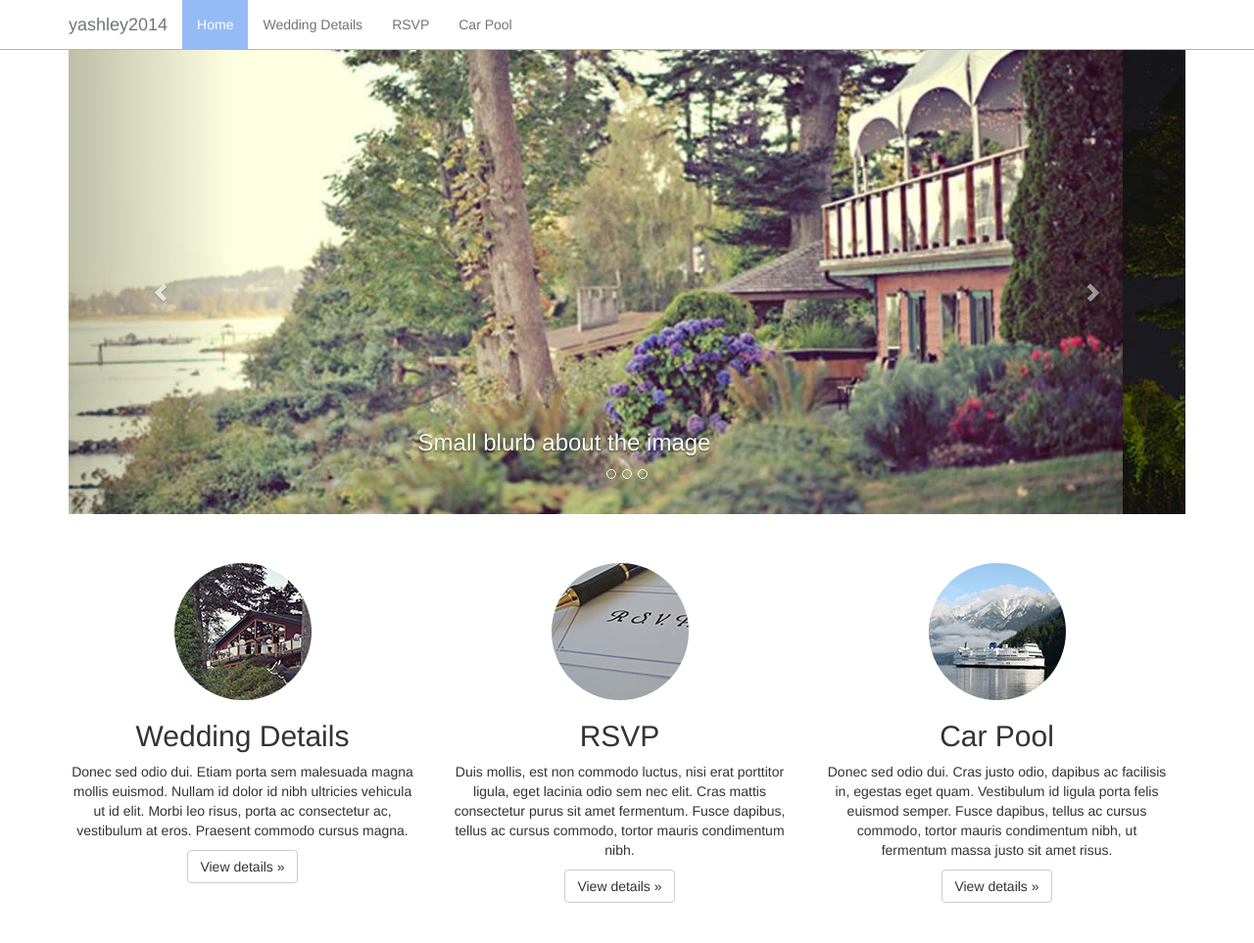
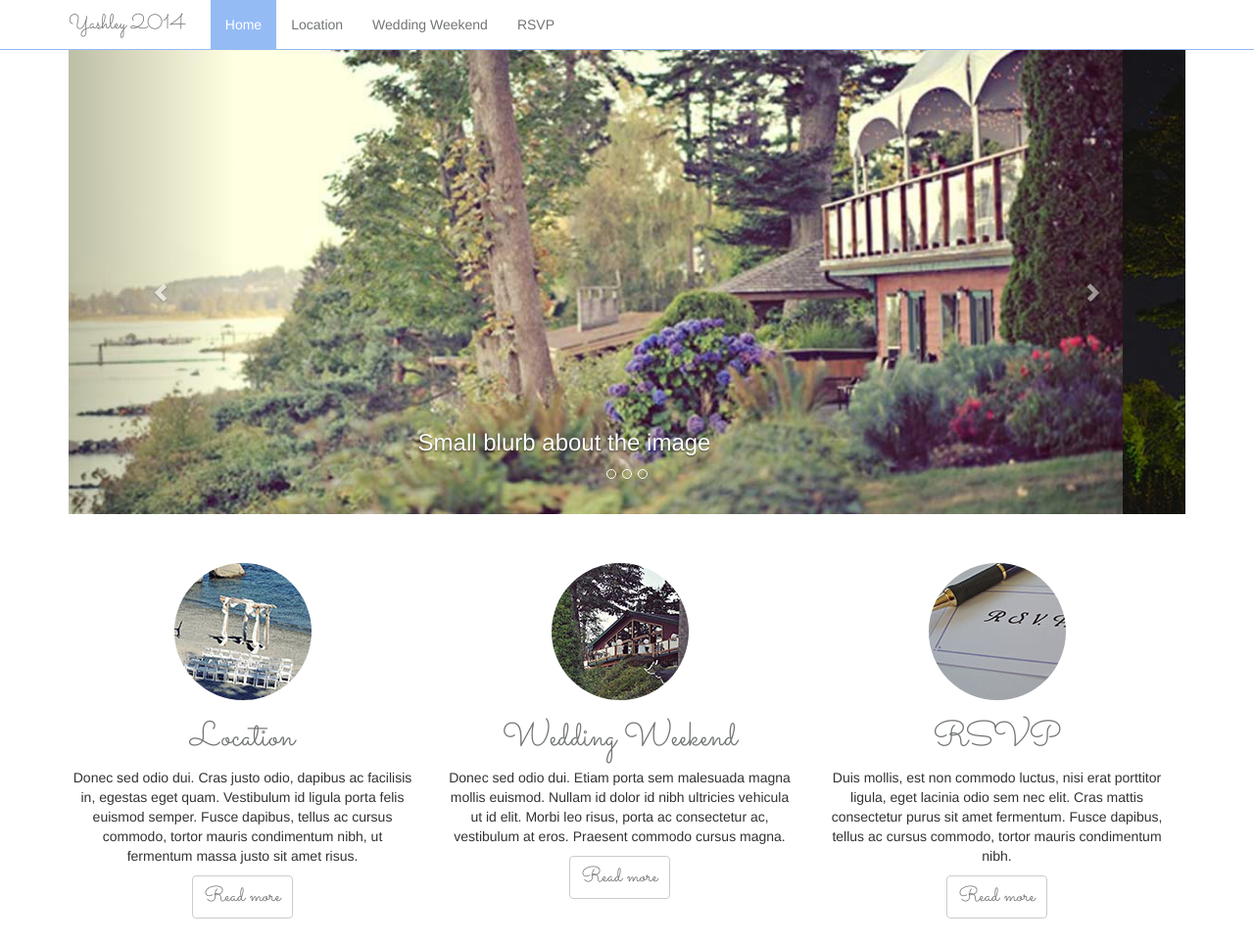
Before and after one commit to yashap/yashley2014, a plain HTML site: page index.html in a window 1280 px wide. Shown: the whole page at 98% size. Drawn offline with nearby package versions, Linux system fonts and the light colour scheme.

Commit message:
Added new fonts, styles.  Changed sub-pages

```diff
--- a/css/styles.css
+++ b/css/styles.css
@@ -3,16 +3,31 @@
 #727575 --> dark grey, text
 #a5a9a9 --> lighter grey, hover text
 #ffffff --> white
- */
+*/
 
 /* General body styles
 -------------------------------------------------- */
 body {
 	padding-top: 50px;
 }
+h2 {
+	font-family: 'Sacramento', cursive;
+	font-size: 2.5em;
+	color: #727575;
+}
+.btn-default {
+	font-family: 'Sacramento', cursive;
+	font-size: 1.5em;
+	color: #727575;
+}
 
 /* Navbar
 -------------------------------------------------- */
+a.navbar-brand {
+	font-family: 'Sacramento', cursive;
+	font-size: 1.5em;
+	padding-right: 25px;
+}
 .navbar-default {
 	background-color: #ffffff;
 	border-color: #95bbf5;
@@ -78,9 +93,9 @@ body {
 	}
 }
 
-/* Navbar
+
+/* Pad the edges of the mobile views a bit
 -------------------------------------------------- */
-/* Pad the edges of the mobile views a bit */
 .marketing {
 	padding: 50px 15px 15px 0;
 }
--- a/index.html
+++ b/index.html
@@ -1,6 +1,8 @@
 <!DOCTYPE html>
 <html lang="en">
 <head>
+	<!-- Google Web Fonts -->
+	<link href='http://fonts.googleapis.com/css?family=Sacramento' rel='stylesheet' type='text/css'>
 	<meta charset="UTF-8">
 	<meta name="viewport" content="width=device-width, initial-scale=1.0">
 	<meta name="description" content="Event info, online RSVP, and car pool organizing for our wedding at Dolphins Resort!">
@@ -25,16 +27,16 @@
 					<span class="icon-bar"></span>
 				</button>
 				<!-- site title -->
-				<a class="navbar-brand" href="index.html">yashley2014</a>
+				<a class="navbar-brand" href="index.html">Yashley 2014</a>
 			</div>
 			<!-- items to potentially collapse -->
 			<div class="collapse navbar-collapse">
 				<!-- Menu items -->
 				<ul class="nav navbar-nav">
 					<li class="active"><a href="index.html">Home</a></li>
-					<li><a href="details.html">Wedding Details</a></li>
-					<li><a href="rsvp.html">RSVP</a></li>
-					<li><a href="carpool.html">Car Pool</a></li>
+					<li><a href="details.html">Location</a></li>
+					<li><a href="rsvp.html">Wedding Weekend</a></li>
+					<li><a href="carpool.html">RSVP</a></li>
 				</ul>
 			</div><!--/.navbar-collapse -->
 		</div><!--/.container -->
@@ -81,22 +83,22 @@
 		<div class="marketing">
 			<div class="row">
 				<div class="col-md-4">
-					<img class="img-circle" style="width: 140px; height: 140px;" src="images/lodge_140x140.jpg">
-					<h2>Wedding Details</h2>
+					<img class="img-circle" style="width: 140px; height: 140px;" src="images/location_140x140.jpg">
+					<h2>Location</h2>
+					<p>Donec sed odio dui. Cras justo odio, dapibus ac facilisis in, egestas eget quam. Vestibulum id ligula porta felis euismod semper. Fusce dapibus, tellus ac cursus commodo, tortor mauris condimentum nibh, ut fermentum massa justo sit amet risus.</p>
+					<p><a class="btn btn-default" href="http://getbootstrap.com/examples/carousel/#" role="button">Read more</a></p>
+				</div><!-- /.col-lg-4 -->
+				<div class="col-md-4">
+					<img class="img-circle" style="width: 140px; height: 140px;" src="images/wedding_weekend_140x140.jpg">
+					<h2>Wedding Weekend</h2>
 					<p>Donec sed odio dui. Etiam porta sem malesuada magna mollis euismod. Nullam id dolor id nibh ultricies vehicula ut id elit. Morbi leo risus, porta ac consectetur ac, vestibulum at eros. Praesent commodo cursus magna.</p>
-					<p><a class="btn btn-default" href="http://getbootstrap.com/examples/carousel/#" role="button">View details »</a></p>
+					<p><a class="btn btn-default" href="http://getbootstrap.com/examples/carousel/#" role="button">Read more</a></p>
 				</div><!-- /.col-lg-4 -->
 				<div class="col-md-4">
 					<img class="img-circle" style="width: 140px; height: 140px;" src="images/rsvp_140x140.jpg">
 					<h2>RSVP</h2>
 					<p>Duis mollis, est non commodo luctus, nisi erat porttitor ligula, eget lacinia odio sem nec elit. Cras mattis consectetur purus sit amet fermentum. Fusce dapibus, tellus ac cursus commodo, tortor mauris condimentum nibh.</p>
-					<p><a class="btn btn-default" href="http://getbootstrap.com/examples/carousel/#" role="button">View details »</a></p>
-				</div><!-- /.col-lg-4 -->
-				<div class="col-md-4">
-					<img class="img-circle" style="width: 140px; height: 140px;" src="images/ferry_140x140.jpg">
-					<h2>Car Pool</h2>
-					<p>Donec sed odio dui. Cras justo odio, dapibus ac facilisis in, egestas eget quam. Vestibulum id ligula porta felis euismod semper. Fusce dapibus, tellus ac cursus commodo, tortor mauris condimentum nibh, ut fermentum massa justo sit amet risus.</p>
-					<p><a class="btn btn-default" href="http://getbootstrap.com/examples/carousel/#" role="button">View details »</a></p>
+					<p><a class="btn btn-default" href="http://getbootstrap.com/examples/carousel/#" role="button">Read more</a></p>
 				</div><!-- /.col-lg-4 -->
 			</div><!-- /.row -->
 		</div><!-- /.marketing -->
```
Also changed, not shown: images/ferry_140x140.jpg (deleted), images/location_140x140.jpg (added), images/wedding_weekend_140x140.jpg (renamed from images/lodge_140x140.jpg).
